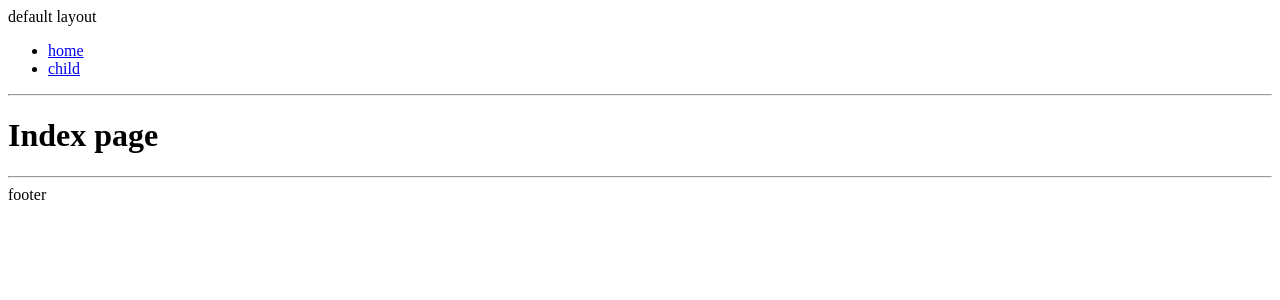
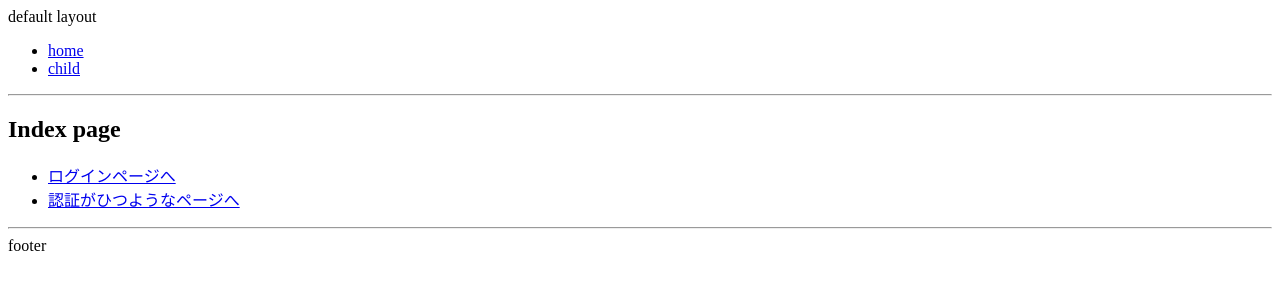
Before and after one commit to east-takumi/nuxt_beginner, a Nuxt app in the folder my-first-nuxt-app/: page / in a window 1280 px wide. Shown: the top 300 px of the page. Built offline with nearby package versions, Linux system fonts and the light colour scheme.

Commit message:
section-3-21 middlewareによるグローバルなフックの登録

```diff
--- a/my-first-nuxt-app/nuxt.config.js
+++ b/my-first-nuxt-app/nuxt.config.js
@@ -17,8 +17,8 @@ module.exports = {
   /*
   ** Customize the progress bar color
   */
-  loading: { color: '#3B8070' },
-
+  loading: { color: '#3B8070'
+  },
   modules:[
     '@nuxtjs/axios'
   ],
@@ -30,6 +30,11 @@ module.exports = {
   ],
   env: {
     QITTA_TOKEN: process.env.QITTA_TOKEN
+  },
+  router:  {
+    middleware: [
+      'auth'
+    ]
   },
   /*
   ** Build configuration
--- a/my-first-nuxt-app/package.json
+++ b/my-first-nuxt-app/package.json
@@ -14,7 +14,8 @@
   },
   "dependencies": {
     "@nuxtjs/axios": "^5.5.4",
-    "nuxt": "^2.0.0"
+    "nuxt": "^2.0.0",
+    "universal-cookie": "^4.0.4"
   },
   "devDependencies": {
     "babel-eslint": "^10.0.1",
--- /dev/null
+++ b/my-first-nuxt-app/pages/authed-route.vue
@@ -0,0 +1,9 @@
+<template>
+  <div>
+    <h2>認証が必要なページ</h2>
+    <p>
+      Cookieの'credential'値がTruthyな場合のみアクセス可能です．<br>
+      <nuxt-link to="/">トップページへ戻る</nuxt-link>
+    </p>
+  </div>
+</template>
--- a/my-first-nuxt-app/pages/index.vue
+++ b/my-first-nuxt-app/pages/index.vue
@@ -20,7 +20,15 @@
     </div>
   </section> -->
   <div>
-    <h1>Index page</h1>
+    <h2>Index page</h2>
+    <ul>
+      <li>
+        <nuxt-link to="/login">ログインページへ</nuxt-link>
+      </li>
+      <li>
+        <nuxt-link to="/authed-route">認証がひつようなページへ</nuxt-link>
+      </li>
+    </ul>
   </div>
 </template>
 
--- /dev/null
+++ b/my-first-nuxt-app/pages/login.vue
@@ -0,0 +1,23 @@
+<template>
+  <div>
+    <h2>ログインページ</h2>
+    <p>
+      <button type="button" @click="login">ログイン</button>
+      <nuxt-link to="/">トップページへ戻る</nuxt-link>
+    </p>
+  </div>
+</template>
+
+<script>
+import Cookies from 'universal-cookie';
+
+export default {
+  methods: {
+    login() {
+      const cookies = new Cookies();
+      cookies.set('credential', 'true', { maxAge: 90 });
+      this.$router.push('/');
+    }
+  }
+}
+</script>
```
Also changed, not shown: my-first-nuxt-app/middleware/auth.js (added, +22 -0 lines), 1 other file (tests, documents, lock files or other folders).
